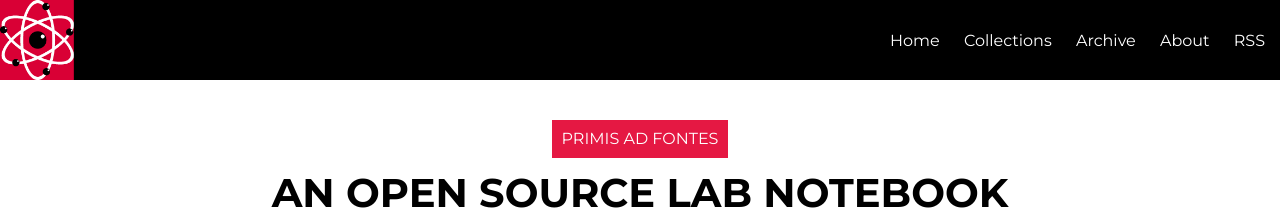
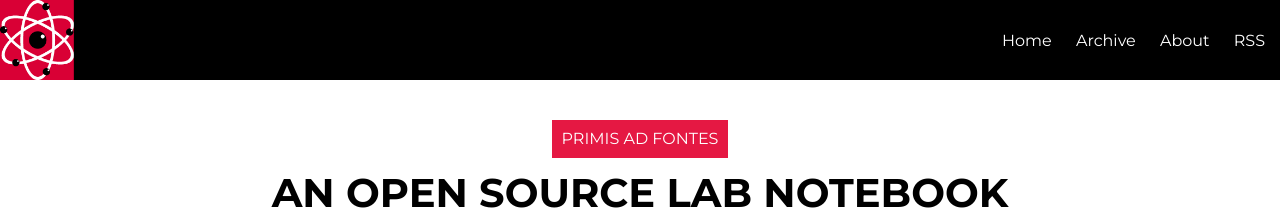
Before and after one commit to Kevin-M-Smith-Retired/primisadfontes-dev, a Jekyll site: the page built from index.html, in a window 1280 px wide. Shown: the top 224 px of the page. Built offline with Jekyll 4.4.1, drawn with Linux system fonts in a browser that asks for light colours; nearby versions of some CDN libraries; the list of posts is cut into pages by our own code.

Commit message:
Remove collections header.

```diff
--- a/_config.yml
+++ b/_config.yml
@@ -38,8 +38,6 @@ links:
     url: /
     external: false
     icon: home
-  - title: Collections
-    url: /collections
   - title: Archive
     url: /archive
   - title: About
```
